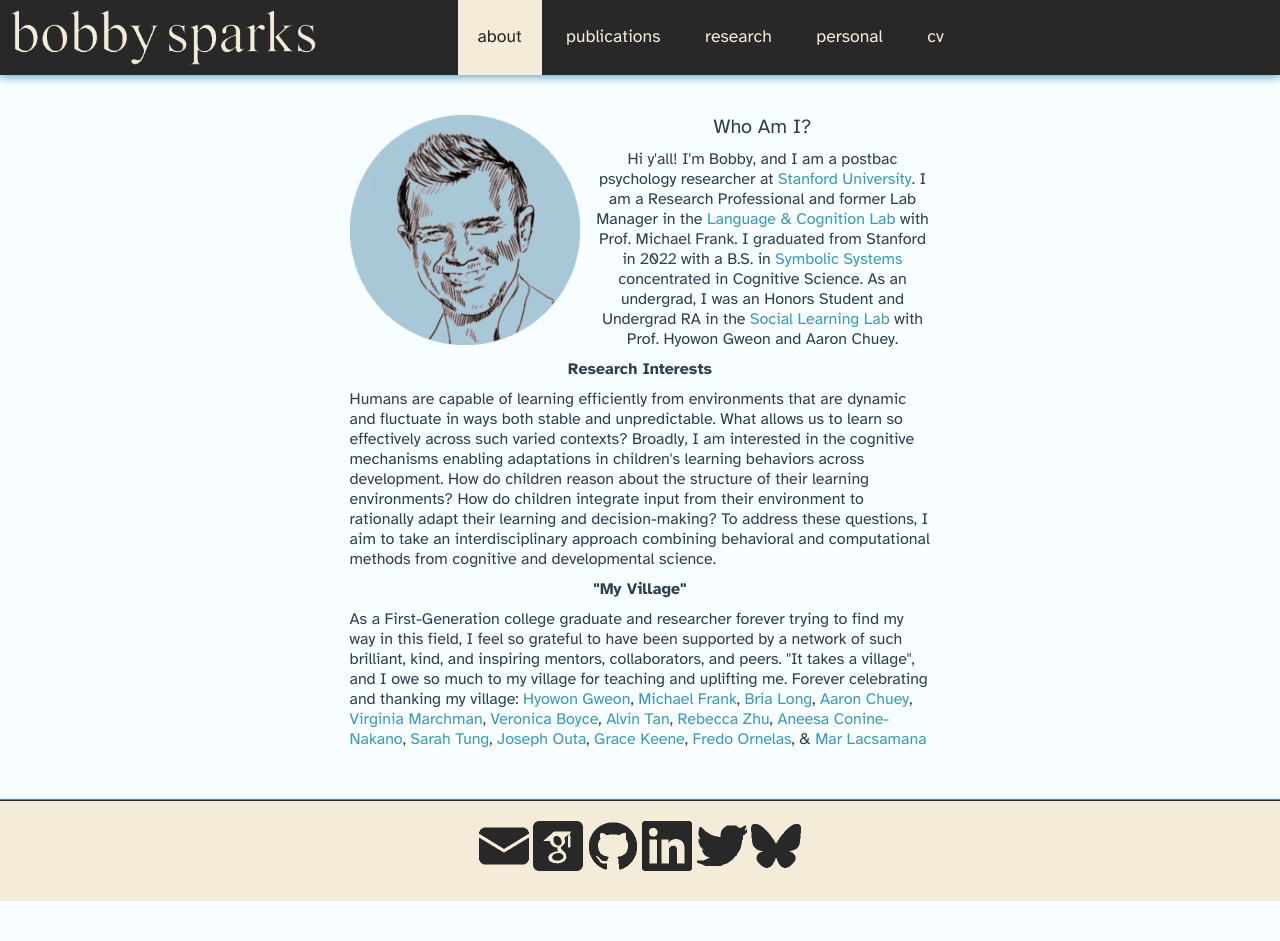
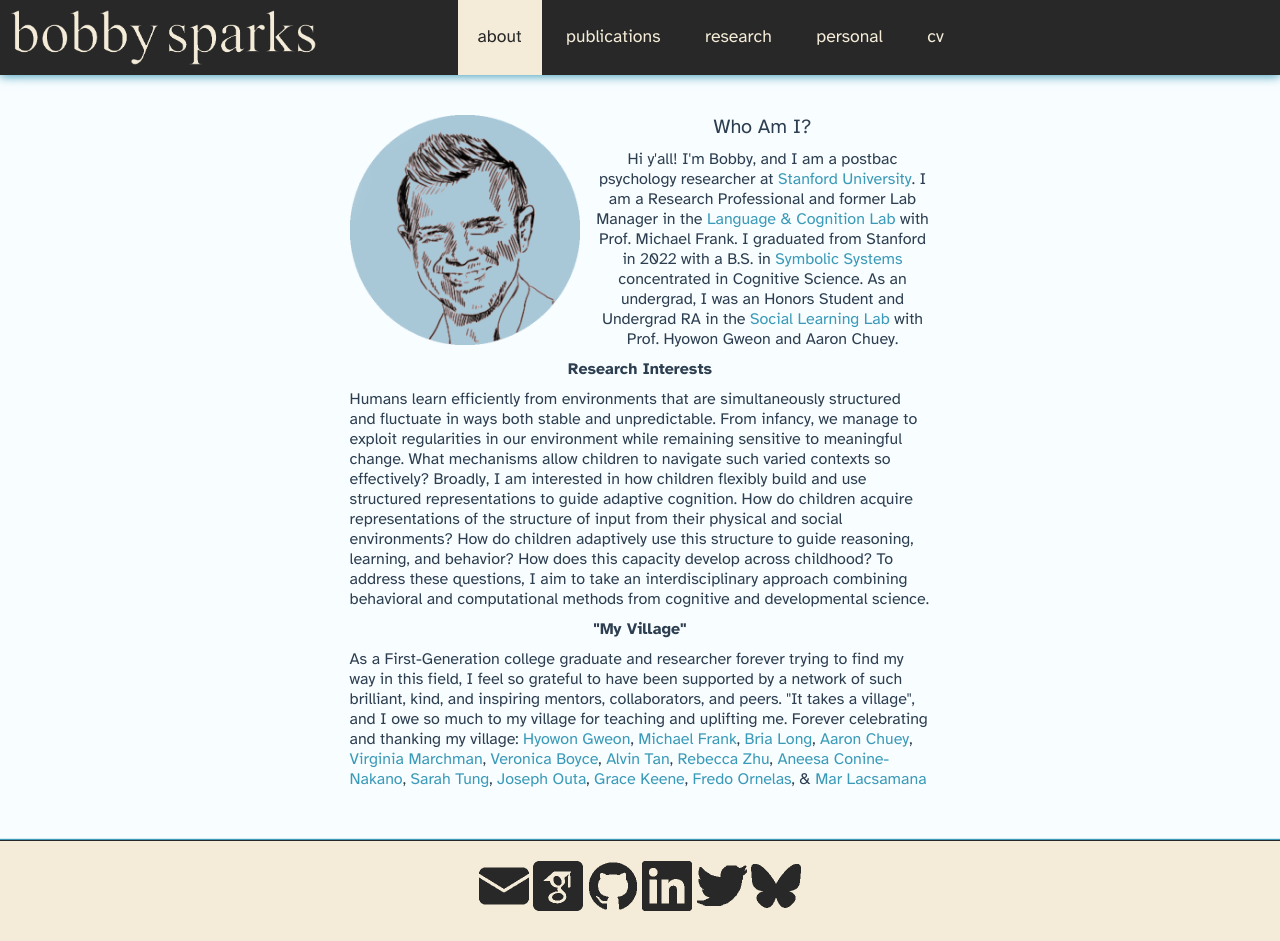
Before and after one commit to rbzsparks/rbzsparks.github.io, a Jekyll site: the page built from 00-index.md, in a window 1280 px wide. Built offline with Jekyll 4.4.1, drawn with Linux system fonts in a browser that asks for light colours; nearby versions of some CDN libraries; before the commit the page ends 901 px from its top, so only the background shows below that.

Commit message:
home update

```diff
--- a/_layouts/home.html
+++ b/_layouts/home.html
@@ -28,12 +28,10 @@
         <div style = "width:66%; margin: auto">
         <h3 style = "text-align:center">Research Interests</h3>
         <p>
-          Humans are capable of learning efficiently from environments that are dynamic and fluctuate in ways both stable
-          and unpredictable. What allows us to learn so effectively across such varied contexts? Broadly, I am interested
-          in the cognitive mechanisms enabling adaptations in children's learning behaviors across development. How do children
-          reason about the structure of their learning environments? How do children integrate input from their environment
-          to rationally adapt their learning and decision-making? To address these questions, I aim to take an interdisciplinary
-          approach combining behavioral and computational methods from cognitive and developmental science.
+          Humans learn efficiently from environments that are simultaneously structured and fluctuate in ways both stable and unpredictable. From infancy, we manage to exploit regularities in our environment while remaining sensitive to meaningful change.
+          What mechanisms allow children to navigate such varied contexts so effectively? Broadly, I am interested in how children flexibly build and use structured representations to guide adaptive cognition. How do children acquire representations of the
+          structure of input from their physical and social environments? How do children adaptively use this structure to guide reasoning, learning, and behavior? How does this capacity develop across childhood? To address these questions, I aim to take an
+          interdisciplinary approach combining behavioral and computational methods from cognitive and developmental science.
         </p>
         <h3 style = "text-align:center">"My Village"</h3>
         <p>
```
